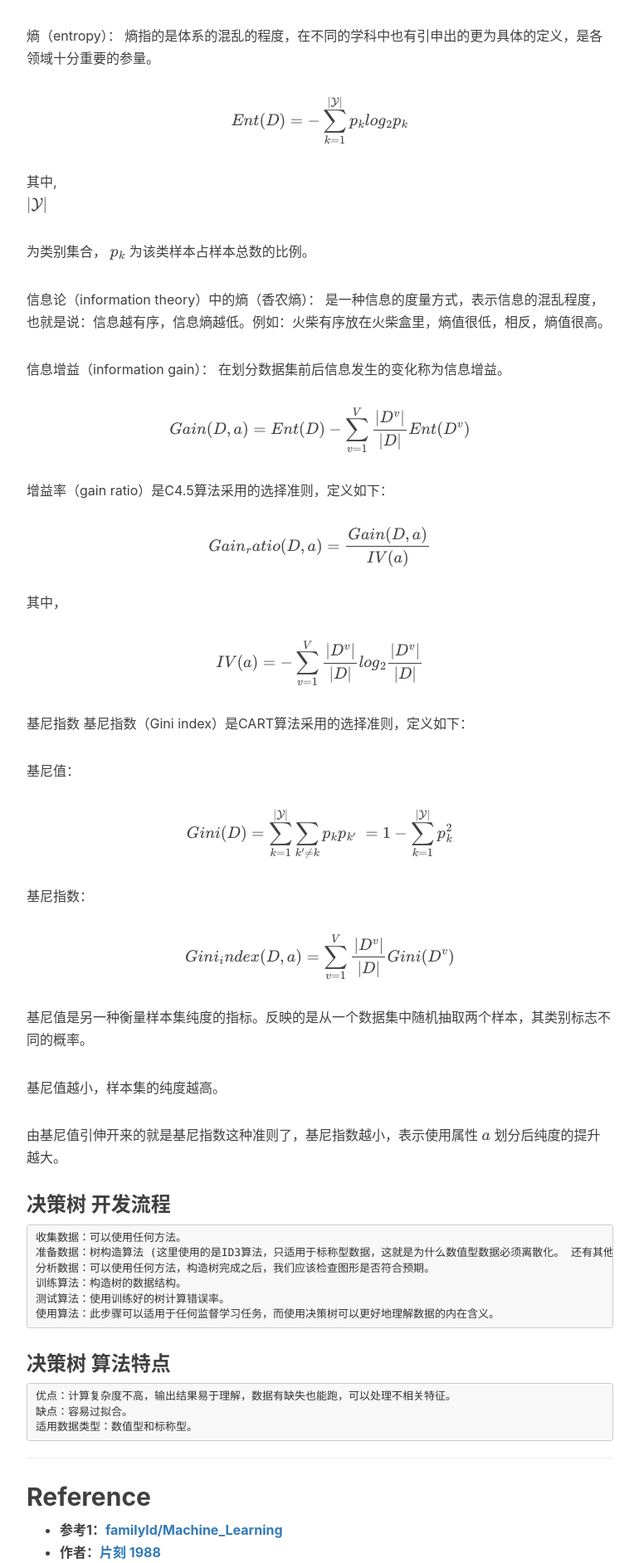
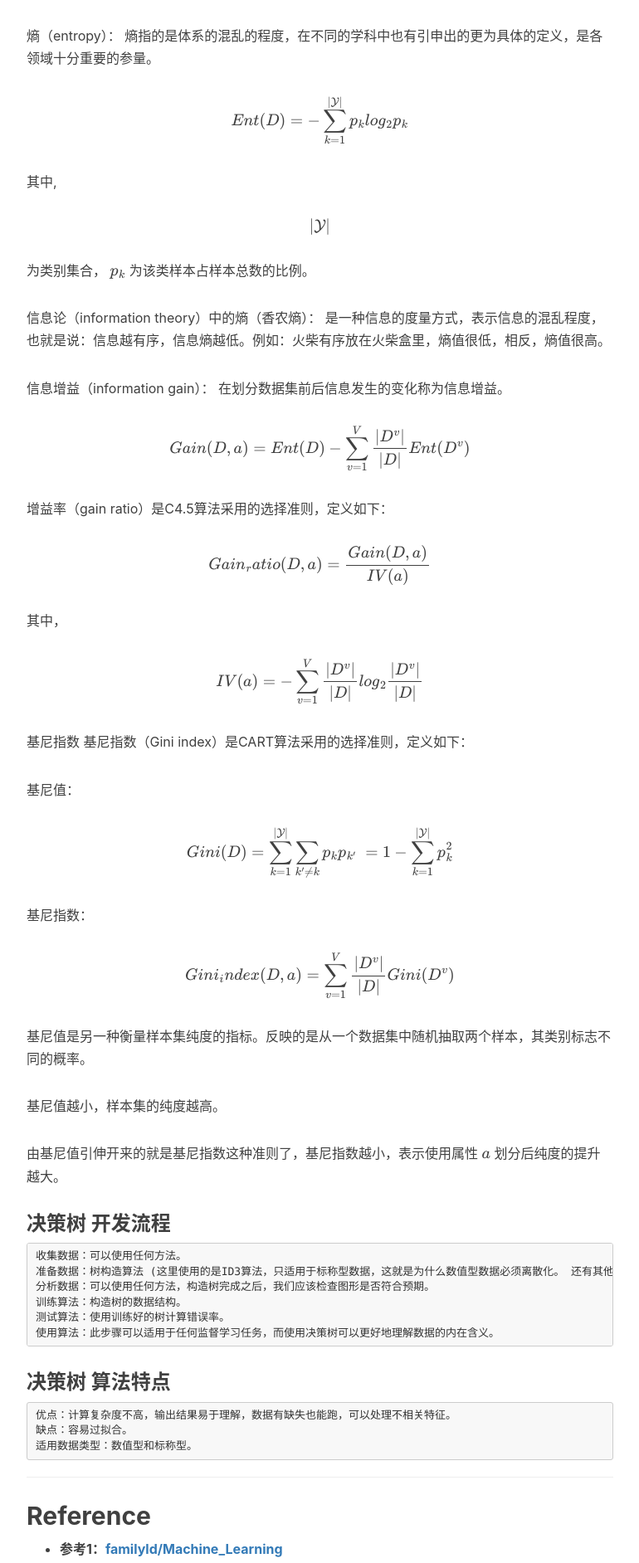
Before and after one commit to YC-wind/YC-wind.github.io, a Jekyll site: the page built from _posts/2019-5-15-ML-03DecisionTree.md, in a window 1280 px wide. Shown: the part 1410-3294 px from the top of the page at 83% size, without its empty margins (233-1003 px from the left). Built offline with Jekyll 4.4.1, drawn with Linux system fonts in a browser that asks for light colours; nearby versions of some CDN libraries; formulas are drawn with MathJax 3; comment, search, counter and statistics services are not loaded.

Commit message:
add 决策树(修改 latex)

```diff
--- a/_posts/2019-5-15-ML-03DecisionTree.md
+++ b/_posts/2019-5-15-ML-03DecisionTree.md
@@ -36,7 +36,8 @@ tags:
 
 $$Ent(D) = -\sum_{k=1}^{|\mathcal{Y}|}p_klog_2p_k$$
 
-其中, \
+其中,
+
 $$|\mathcal{Y}|$$
 
 为类别集合， $$p_k$$ 为该类样本占样本总数的比例。
```
